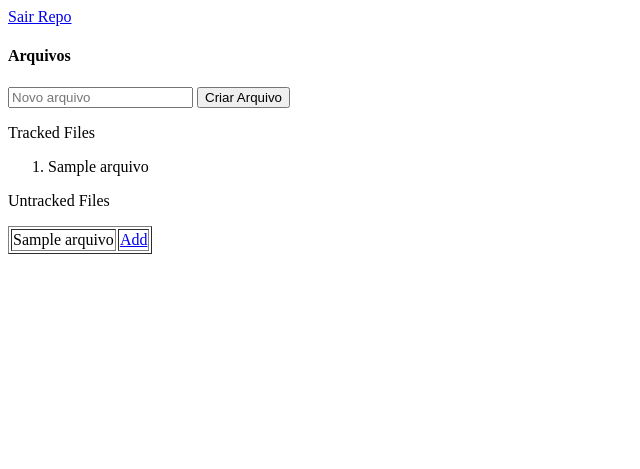
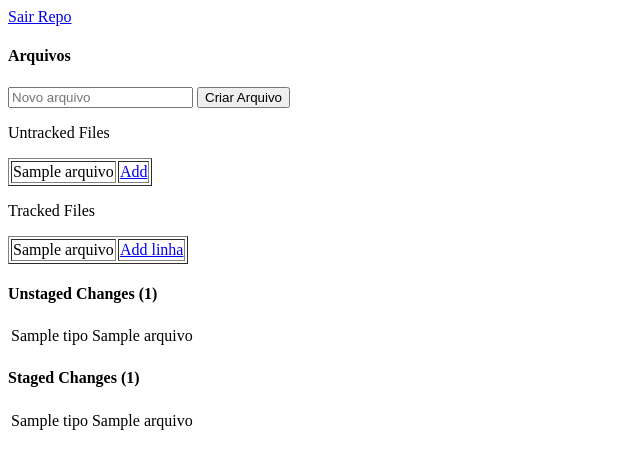
Before and after one commit to rogerio410/python-teaching-projects, a Flask app: template AppGitLike/application/templates/repositorio.html in a window 1280 px wide. Shown: the top 469 px of the page, without its empty margins (0-640 px from the left). Run offline with Flask 2, Linux system fonts and the light colour scheme; the template is opened without the code that fills it: most values are stand-ins (such as "Sample title", 1, 10 or a date in 2020).

Commit message:
#GitLike: Controle de Mudanças, Add Linhas etc..

```diff
--- a/AppGitLike/application/app.py
+++ b/AppGitLike/application/app.py
@@ -5,7 +5,7 @@
     $ flask run
 """
 from flask import Flask, render_template, request, redirect, flash, session
-from business.models import Repositorio
+from business.models import Repositorio, Arquivo
 
 
 app = Flask(__name__)
@@ -20,7 +20,7 @@ def index():
     return render_template('index.html', repositorios=repositorios)
 
 
-@app.route('/novo-repositorio', methods=['post'])
+@app.route('/git-init', methods=['post'])
 def novo_repositorio():
     nome = request.form['nome']
 
@@ -68,6 +68,22 @@ def novo_arquivo():
     return redirect('/repositorio/'+repositorio.nome)
 
 
+@app.route('/git-add/<string:filename>')
+def git_add(filename):
+    repositorio: Repositorio = obter_repositorio(por_nome=session.get('repositorio'))
+    repositorio.add(filename)
+    flash('Git add Ok!')
+    return redirect('/repositorio/' + repositorio.nome)
+
+
+@app.route('/new-line/<string:filename>')
+def nova_linha_arquivo(filename):
+    repositorio: Repositorio = obter_repositorio(por_nome=session.get('repositorio'))
+    arquivo: Arquivo = repositorio.buscar_arquivo(filename)
+    arquivo.add_linha()
+    return redirect('/repositorio/' + repositorio.nome)
+
+
 def obter_repositorio(por_nome):
     repositorio = list(filter(lambda x: x.nome == por_nome, repositorios))
     return repositorio[0]
--- a/AppGitLike/application/templates/repositorio.html
+++ b/AppGitLike/application/templates/repositorio.html
@@ -11,21 +11,51 @@
             <input name="nome" placeholder="Novo arquivo" required/>
             <input type="submit" value="Criar Arquivo"/>
         </form>
-        <p>Tracked Files</p>
-        <ol>
-        {% for arquivo in repositorio.tracked_files() %}
-            <li>{{ arquivo.nome }}</li>
-        {% endfor %}
-        </ol>
 
         <p>Untracked Files</p>
         <table border="1">
         {% for arquivo in repositorio.untracked_files() %}
             <tr>
                 <td>{{ arquivo.nome }}</td>
-                <td><a href="add_arquivo/{{ arquivo.nome }}">Add</a></td>
+                <td><a href="/git-add/{{ arquivo.nome }}">Add</a></td>
             </tr>
         {% endfor %}
         </table>
+
+        <p>Tracked Files</p>
+        <table border="1">
+        {% for arquivo in repositorio.tracked_files() %}
+            <tr>
+                <td>{{ arquivo.nome }}</td>
+                <td><a href="/new-line/{{ arquivo.nome }}">Add linha</a></td>
+            </tr>
+        {% endfor %}
+        </table>
+
     </div>
+
+    <div>
+        <h4>Unstaged Changes ({{ repositorio.unstaged_changes() | length}})</h4>
+        <table>
+            {% for mudanca in repositorio.unstaged_changes() %}
+                <tr>
+                    <td>{{ mudanca.tipo }}</td>
+                    <td>{{ mudanca.arquivo.nome }}</td>
+                </tr>
+            {% endfor %}
+        </table>
+    </div>
+
+    <div>
+        <h4>Staged Changes ({{ repositorio.staged_changes() | length}})</h4>
+        <table>
+            {% for mudanca in repositorio.staged_changes() %}
+                <tr>
+                    <td>{{ mudanca.tipo }}</td>
+                    <td>{{ mudanca.arquivo.nome }}</td>
+                </tr>
+            {% endfor %}
+        </table>
+    </div>
+
 {% endblock %}
```
Also changed, not shown: AppGitLike/application/templates/index.html (+8 -7 lines), AppGitLike/business/models.py (+33 -5 lines).
